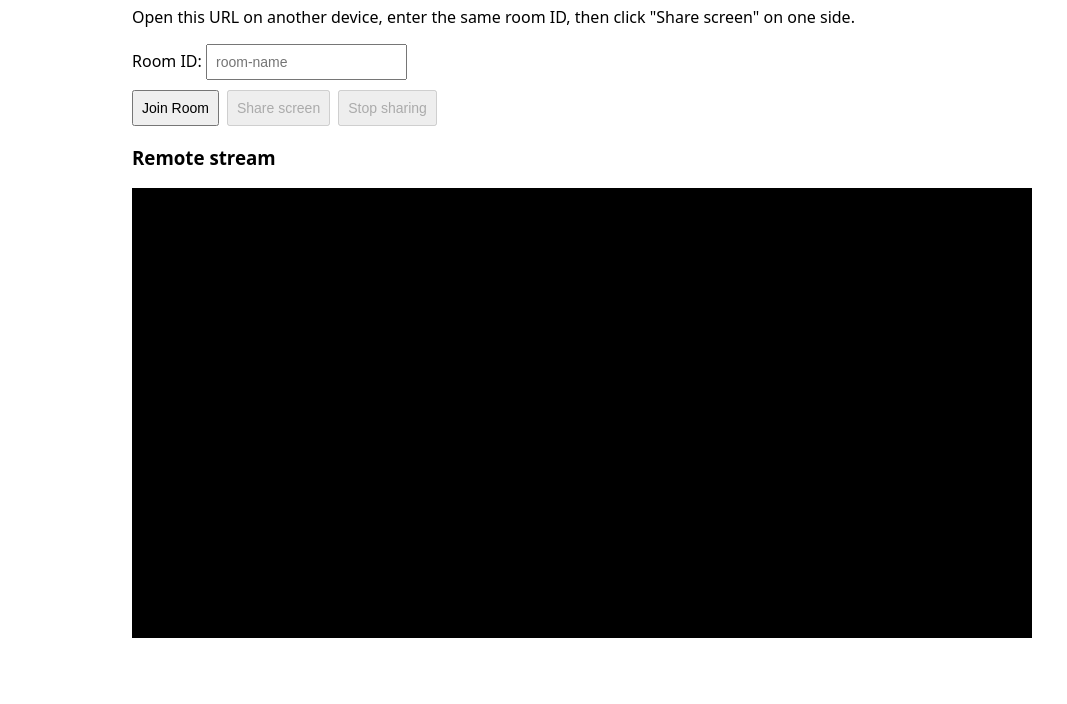
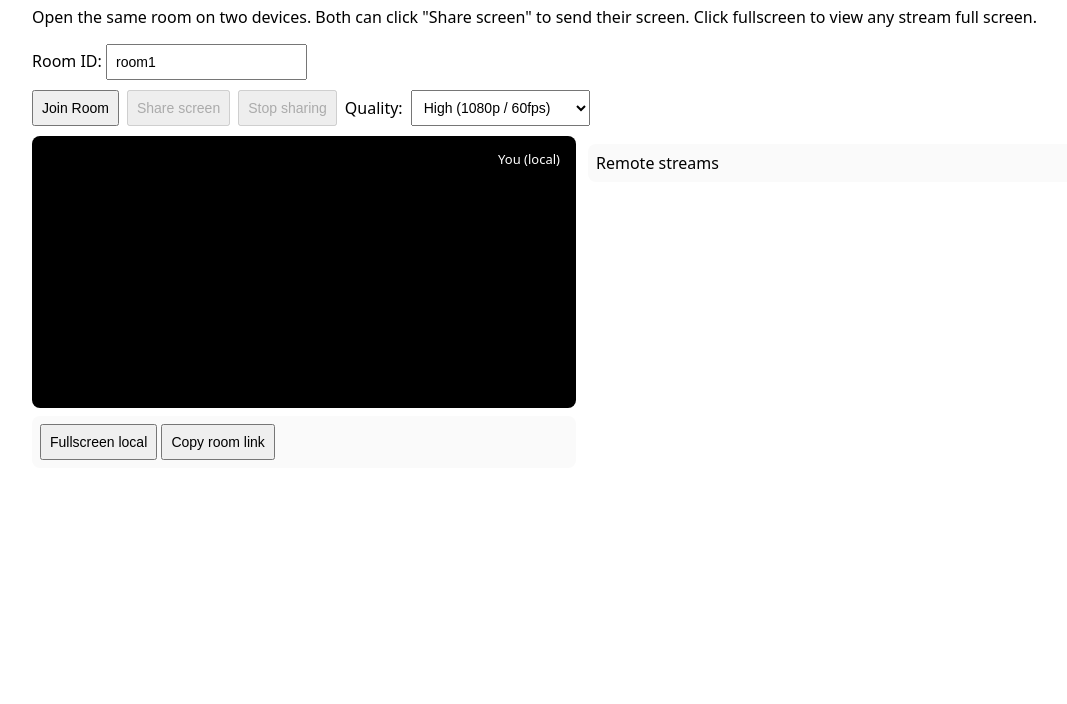
Before and after one commit to knightgaming555/test, a website: page public/index.html in a window 1280 px wide. Shown: the part 96-800 px from the top of the page, without its empty margins (58-1125 px from the left). Drawn offline with nearby package versions, Linux system fonts and the light colour scheme; no server answers.

Commit message:
Enhance screen share UI and add quality options
Updated the title and improved layout for better usability. Added quality selection for screen sharing and enhanced video card structure.

```diff
--- a/public/index.html
+++ b/public/index.html
@@ -2,32 +2,71 @@
 <html>
 <head>
   <meta charset="utf-8" />
-  <title>Screen share - simple</title>
+  <title>Screen share — two-way, high quality</title>
   <meta name="viewport" content="width=device-width,initial-scale=1" />
   <style>
-    body { font-family: system-ui, sans-serif; padding: 16px; max-width: 900px; margin: auto; }
-    video { width: 100%; max-height: 60vh; background: #000; }
-    .controls { margin-top: 10px; display:flex; gap:8px; flex-wrap:wrap; }
-    input, button { padding:8px; font-size: 14px; }
+    body { font-family: system-ui, sans-serif; padding: 16px; max-width: 1100px; margin: auto; }
+    .row { display: flex; gap: 12px; flex-wrap: wrap; }
+    .col { flex: 1 1 480px; min-width: 320px; }
+    .video-card { position: relative; background: #000; border-radius: 8px; overflow: hidden; }
+    video { width: 100%; height: auto; display:block; background: #000; }
+    .controls { margin: 10px 0; display:flex; gap:8px; flex-wrap:wrap; align-items:center; }
+    input, button, select { padding:8px; font-size:14px; }
+    .badge { position: absolute; right: 8px; top: 8px; background: rgba(0,0,0,0.6); color:#fff; padding:6px 8px; border-radius:6px; font-size:13px;}
+    .video-toolbar { display:flex; gap:8px; padding:8px; align-items:center; justify-content:space-between; background:#fafafa; border-radius:8px; margin-top:8px; }
   </style>
 </head>
 <body>
-  <h1>Screen share (simple)</h1>
-  <p>Open this URL on another device, enter the same room ID, then click "Share screen" on one side.</p>
+  <h1>Screen share — two-way</h1>
+  <p>Open the same room on two devices. Both can click "Share screen" to send their screen. Click fullscreen to view any stream full screen.</p>
 
   <label>
     Room ID:
-    <input id="room" placeholder="room-name" />
+    <input id="room" placeholder="room-name" value="room1" />
   </label>
 
   <div class="controls">
     <button id="join">Join Room</button>
     <button id="share" disabled>Share screen</button>
     <button id="stop" disabled>Stop sharing</button>
+
+    <label style="display:flex;align-items:center;gap:8px;">
+      Quality:
+      <select id="quality">
+        <option value="high" selected>High (1080p / 60fps)</option>
+        <option value="medium">Medium (720p / 30fps)</option>
+        <option value="low">Low (480p / 24fps)</option>
+      </select>
+    </label>
   </div>
 
-  <h3>Remote stream</h3>
-  <video id="remoteVideo" autoplay playsinline></video>
+  <div class="row">
+    <div class="col">
+      <div class="video-card">
+        <div class="badge">You (local)</div>
+        <video id="localVideo" autoplay playsinline muted></video>
+      </div>
+      <div class="video-toolbar">
+        <div>
+          <button id="local-full">Fullscreen local</button>
+          <button id="copy-url">Copy room link</button>
+        </div>
+        <div id="local-info"></div>
+      </div>
+    </div>
+
+    <div class="col">
+      <div class="video-card" id="remotes">
+        <!-- remote videos inserted here -->
+      </div>
+      <div class="video-toolbar">
+        <div>
+          <span>Remote streams</span>
+        </div>
+        <div id="remote-info"></div>
+      </div>
+    </div>
+  </div>
 
   <script src="/socket.io/socket.io.js"></script>
   <script src="/client.js"></script>
```
